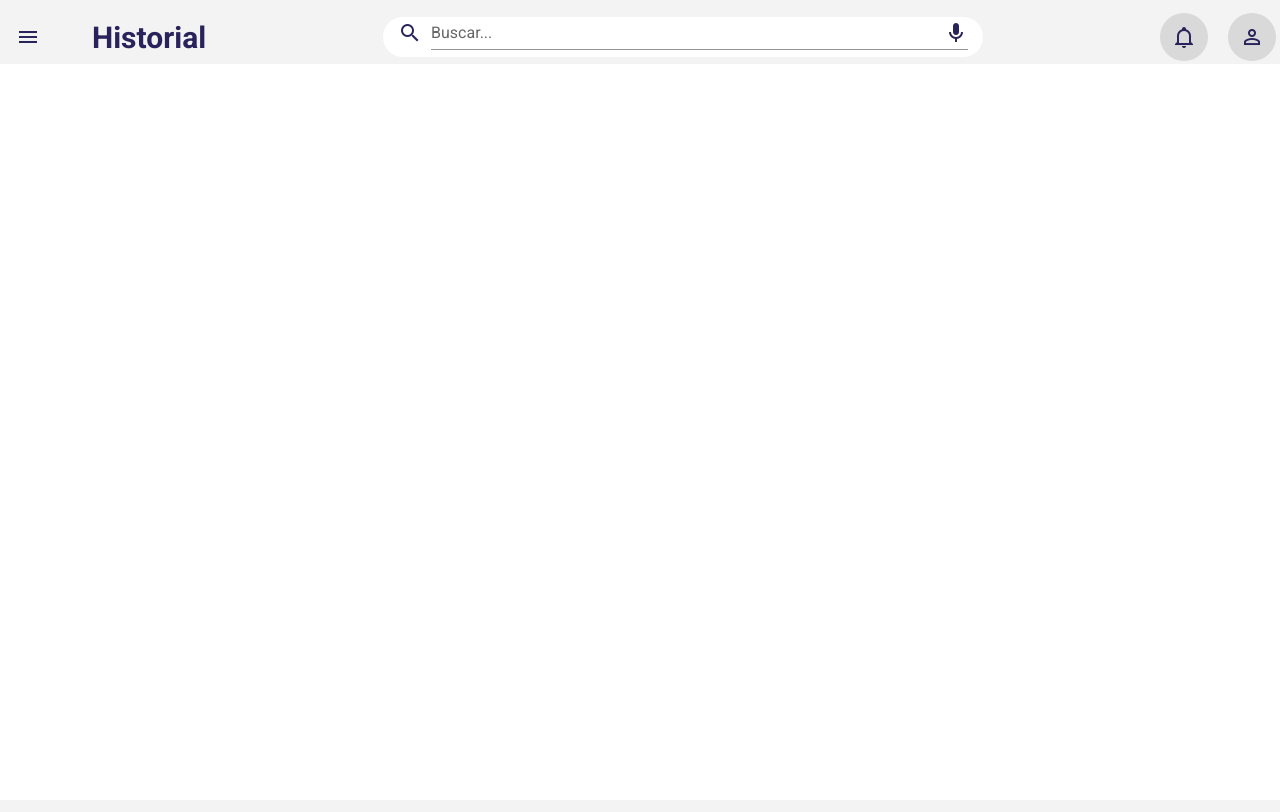
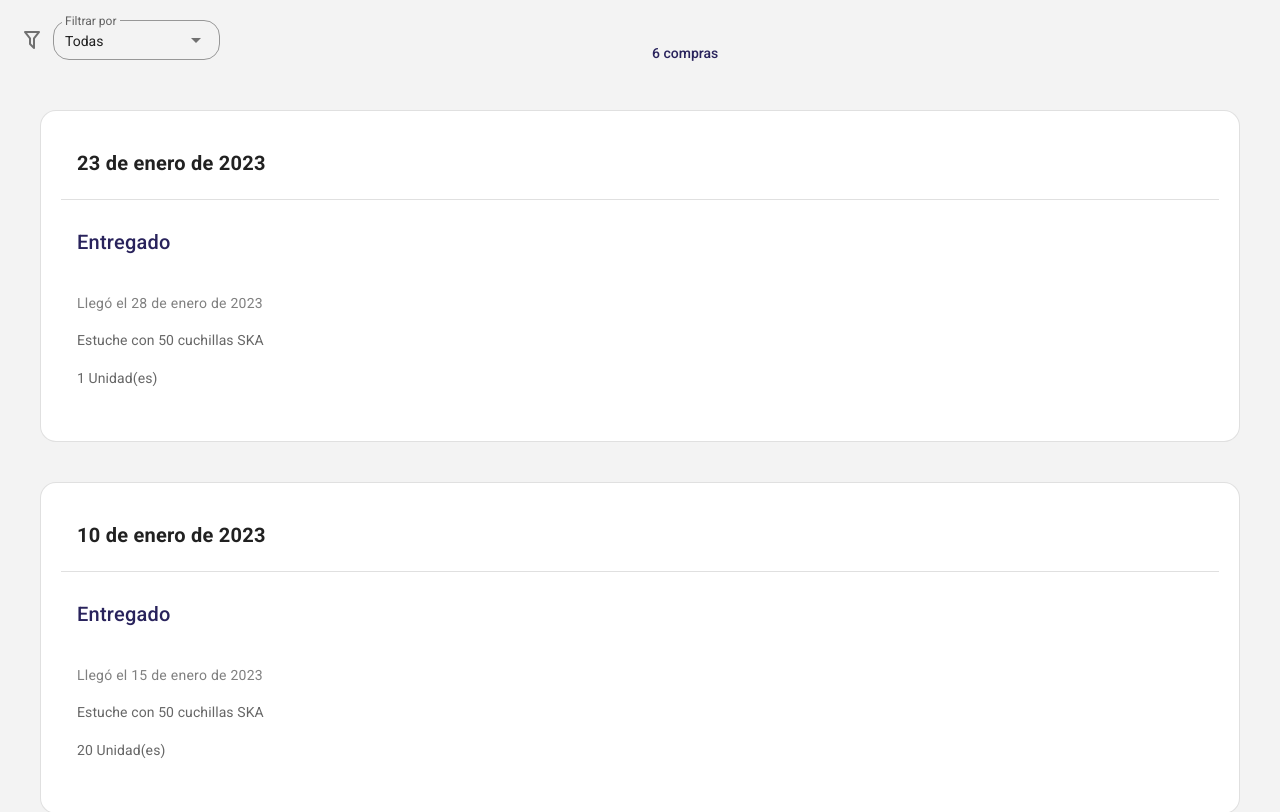
Before and after one commit to itzelHuertaB01/Grupo_Forpa, a Nuxt app: page /user-no/History in a window 1280 px wide. Shown: the top 812 px of the page. Built offline with nearby package versions, Linux system fonts and the light colour scheme.

Commit message:
Update History.vue

```diff
--- a/pages/user-no/History.vue
+++ b/pages/user-no/History.vue
@@ -1,8 +1,6 @@
 <template>
     <v-app>
-      <MenuBar />
       <v-container fluid class="d-flex flex-column" style="padding: 20px; background-color: #F3F3F3;">
-        <!-- Filtro de compras con un select -->
         <v-row>
           <v-col cols="12" sm="6" class="d-flex align-center">
             <v-select
@@ -20,9 +18,7 @@
             <span style="font-size: 14px; color: #29235C; font-weight: 500;">{{ filteredPurchases.length }} compras</span>
           </v-col>
         </v-row>
-
-        <!-- Listado de compras -->
-        <v-row>
+          <v-row>
           <v-col v-for="(purchase, index) in filteredPurchases" :key="index" cols="12">
             <v-card
               class="mb-4"
```
